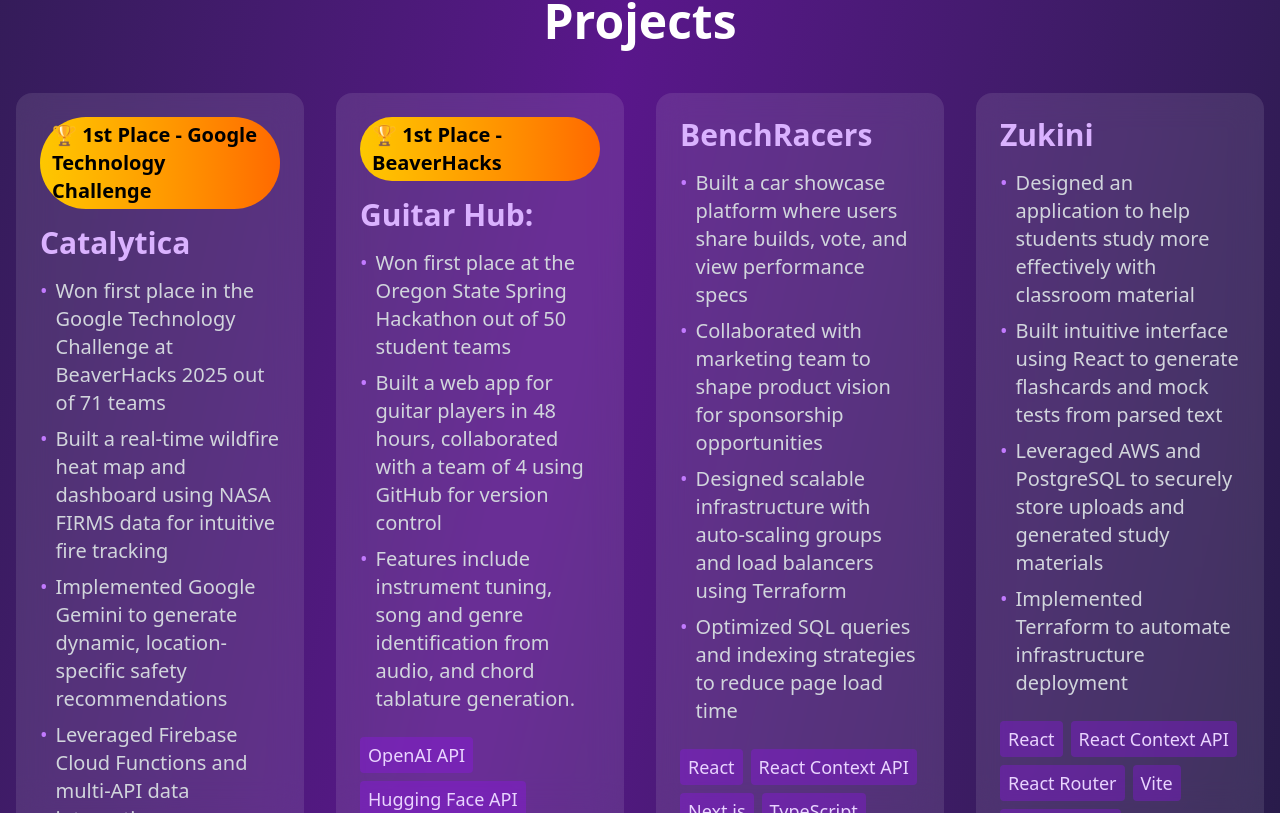
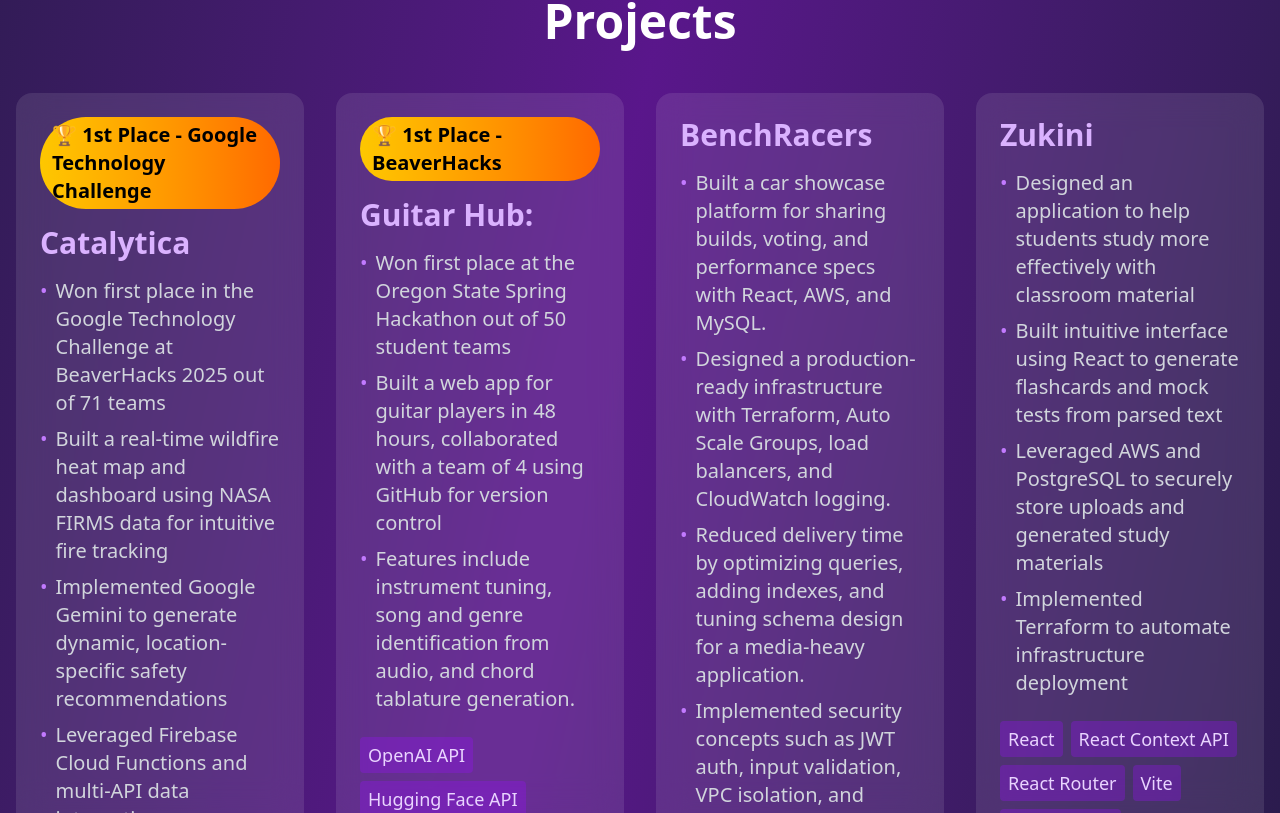
Before and after one commit to AnthonyL103/AnthonysWebPage, a React (Vite) app in the folder AnthonysWebPage/: page / in a window 1280 px wide. Shown: the part 2827-3640 px from the top of the page. Built offline with nearby package versions, Linux system fonts and the light colour scheme.

Commit message:
adding small updates reflecting resume:

```diff
--- a/AnthonysWebPage/src/App.tsx
+++ b/AnthonysWebPage/src/App.tsx
@@ -76,10 +76,11 @@
     {
       title: "BenchRacers",
       description: [
-        "Built a car showcase platform where users share builds, vote, and view performance specs",
-        "Collaborated with marketing team to shape product vision for sponsorship opportunities",
-        "Designed scalable infrastructure with auto-scaling groups and load balancers using Terraform",
-        "Optimized SQL queries and indexing strategies to reduce page load time"
+        "Built a car showcase platform for sharing builds, voting, and performance specs with React, AWS, and MySQL.",
+        "Designed a production-ready infrastructure with Terraform, Auto Scale Groups, load balancers, and CloudWatch logging.",
+        "Reduced delivery time by optimizing queries, adding indexes, and tuning schema design for a media-heavy application.",
+        "Implemented security concepts such as  JWT auth, input validation, VPC isolation, and security groups.",
+        "Enhanced UI/UX design to match brand identity, improve usability, and attract new users through a polished interface.",
       ],
       technologies: [
         "React",
@@ -176,11 +177,11 @@
 
   const skills = {
     "Programming": ["Java", "Python", "C/C++", "SQL", "JavaScript", "TypeScript", "HTML/CSS", "Ruby"],
-    "Frameworks": ["React", "Express", "Ruby on Rails", "Flask", "Tensorflow", "Tailwind CSS", "Fast Agent"],
+    "Frameworks": ["React", "Express", "Ruby on Rails", "Flask", "Tensorflow", "Tailwind CSS", "Fast Agent"," Next.js", "Vite"],
     "DevOps & Cloud": ["AWS", "Google Cloud", "Azure", "Docker", "Terraform", "CI/CD"],
     "Databases": ["PostgreSQL", "MySQL", "ClickHouse", "Firebase"],
-    "Tools": ["Git", "GitHub", "Linux", "Bash", "FAISS", "LlamaIndex"],
-    "Concepts": [ "Object-Oriented Programming (OOP)", "Data Structures & Algorithms", "Agile", "Rest APIs", "Scalability", "Security", "MCP", "Vector Search"]
+    "Tools": ["Git", "GitHub", "Linux", "Bash", "FAISS", "LlamaIndex", "Nginx", "PM2"],
+    "Concepts": [ "AI-Agents","RAG","Object-Oriented Programming (OOP)", "Data Structures & Algorithms", "Agile", "Rest APIs", "Scalability", "Security", "MCP", "Vector Search", "UI/UX Design"]
   };
 
   useEffect(() => {
```
